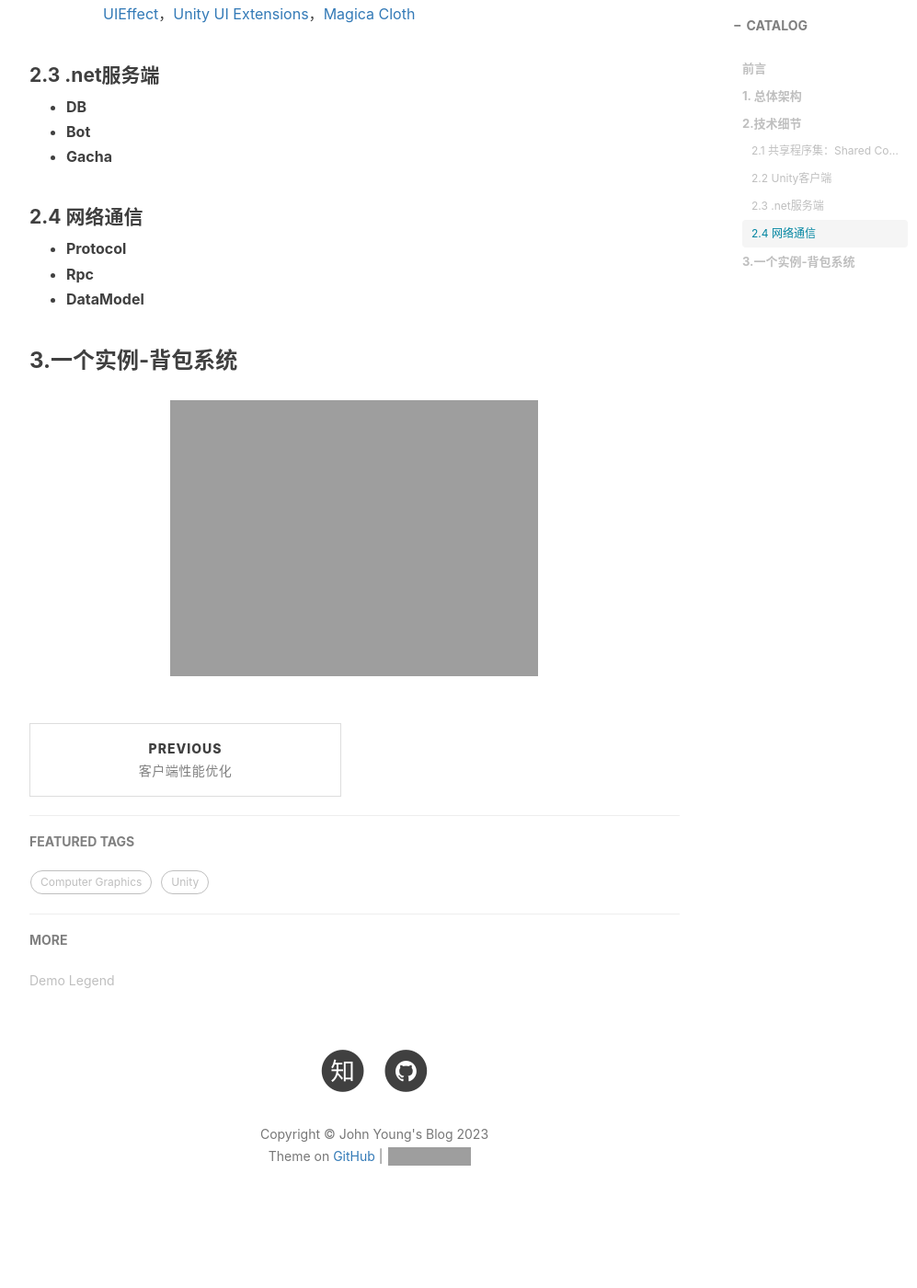
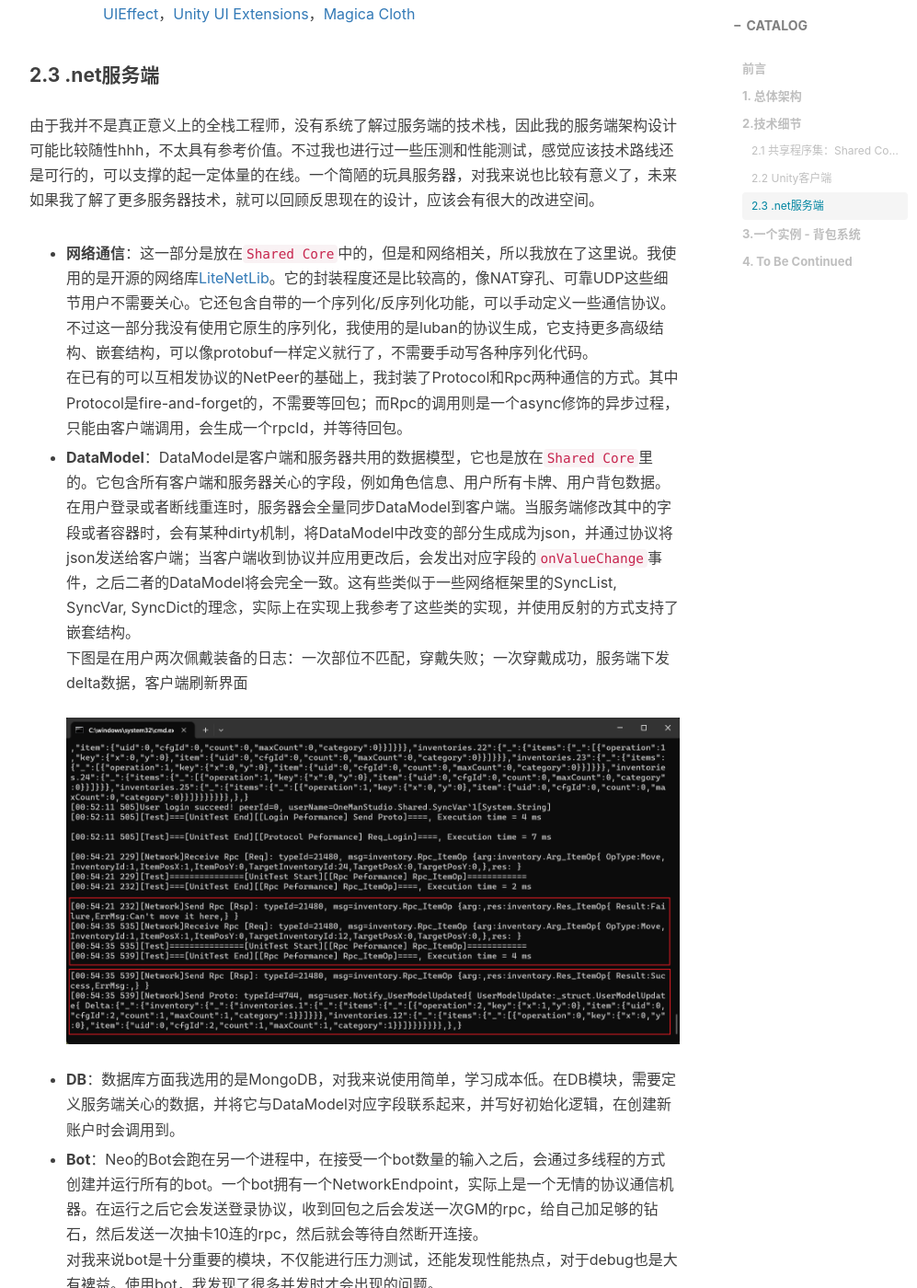
Before and after one commit to JohnYoung404/JohnYoung404.github.io, a Jekyll site: the page built from _posts/2023-11-20-Introduction to Neo.md, in a window 1280 px wide and 1400 px high, scrolled down 9361 px. Shown: the whole window at 92% size, without its empty margins (233-1230 px from the left). Built offline with Jekyll 4.4.1, drawn with Linux system fonts in a browser that asks for light colours; nearby versions of some CDN libraries; comment, search, counter and statistics services are not loaded; before the commit the page ends 10722 px from its top, so only the background shows below that; some of the changed text lies outside the part shown; grey boxes are pictures that could not be loaded.

Commit message:
Update 2023-11-20-Introduction to Neo.md

```diff
--- a/_posts/2023-11-20-Introduction to Neo.md
+++ b/_posts/2023-11-20-Introduction to Neo.md
@@ -96,11 +96,11 @@ patch界面长这样：
 ![](https://johnyoung404.github.io/img/Neo/console.jpg)
 
 * **场景切换**：一个通用的场景切换功能，灵感来自于一个原型制作插件[Feel](https://feel.moremountains.com/)。这个场景切换是一个异步过程：1.用Additive的方式加载过渡场景；2.播放过渡场景的淡入动画与加载circle的动画；3.卸载原场景；4.通过YooAsset的异步加载接口加载目标场景并激活场景；5.播放过渡场景的淡出动画；6.卸载过渡场景。<br/>
-从登录场景切换到大厅的过渡效果：
+从登录场景切换到大厅的过渡效果（gif加载较慢）：
 ![](https://johnyoung404.github.io/img/Neo/scene_loading.gif)
 
 * **UI框架**：UI框架是由我自己开发的，主要包含界面加载、层级管理、界面生命周期事件，一个可拖拽的window类，以及Tween动画的处理。实际上界面打开、关闭也是一个异步过程：例如当界面挂载了tween动画组件时，关闭界面就需要先等待动画播放完成，再将它释放回对象池。<br/>
-这是装备和背包界面的打开/关闭、拖拽、层级处理的效果：
+这是装备和背包界面的打开/关闭、拖拽、层级处理的效果（gif加载较慢）：
 ![](https://johnyoung404.github.io/img/Neo/panels.gif)
 
 * **其他模块**：Neo还有很多功能完善的基础模块：
@@ -114,16 +114,25 @@ patch界面长这样：
 
 #### 2.3 .net服务端
 
-* **DB**
-* **Bot**
-* **Gacha**
+由于我并不是真正意义上的全栈工程师，没有系统了解过服务端的技术栈，因此我的服务端架构设计可能比较随性hhh，不太具有参考价值。不过我也进行过一些压测和性能测试，感觉应该技术路线还是可行的，可以支撑的起一定体量的在线。一个简陋的玩具服务器，对我来说也比较有意义了，未来如果我了解了更多服务器技术，就可以回顾反思现在的设计，应该会有很大的改进空间。
 
-#### 2.4 网络通信
+* **网络通信**：这一部分是放在`Shared Core`中的，但是和网络相关，所以我放在了这里说。我使用的是开源的网络库[LiteNetLib](https://github.com/RevenantX/LiteNetLib)。它的封装程度还是比较高的，像NAT穿孔、可靠UDP这些细节用户不需要关心。它还包含自带的一个序列化/反序列化功能，可以手动定义一些通信协议。不过这一部分我没有使用它原生的序列化，我使用的是luban的协议生成，它支持更多高级结构、嵌套结构，可以像protobuf一样定义就行了，不需要手动写各种序列化代码。<br/>
+在已有的可以互相发协议的NetPeer的基础上，我封装了Protocol和Rpc两种通信的方式。其中Protocol是fire-and-forget的，不需要等回包；而Rpc的调用则是一个async修饰的异步过程，只能由客户端调用，会生成一个rpcId，并等待回包。
 
-* **Protocol**
-* **Rpc**
-* **DataModel**
+* **DataModel**：DataModel是客户端和服务器共用的数据模型，它也是放在`Shared Core`里的。它包含所有客户端和服务器关心的字段，例如角色信息、用户所有卡牌、用户背包数据。在用户登录或者断线重连时，服务器会全量同步DataModel到客户端。当服务端修改其中的字段或者容器时，会有某种dirty机制，将DataModel中改变的部分生成成为json，并通过协议将json发送给客户端；当客户端收到协议并应用更改后，会发出对应字段的`onValueChange`事件，之后二者的DataModel将会完全一致。这有些类似于一些网络框架里的SyncList, SyncVar, SyncDict的理念，实际上在实现上我参考了这些类的实现，并使用反射的方式支持了嵌套结构。<br/>
+下图是在用户两次佩戴装备的日志：一次部位不匹配，穿戴失败；一次穿戴成功，服务端下发delta数据，客户端刷新界面
+![](https://johnyoung404.github.io/img/Neo/move_item.png)
 
-### 3.一个实例-背包系统
+* **DB**：数据库方面我选用的是MongoDB，对我来说使用简单，学习成本低。在DB模块，需要定义服务端关心的数据，并将它与DataModel对应字段联系起来，并写好初始化逻辑，在创建新账户时会调用到。
+
+* **Bot**：Neo的Bot会跑在另一个进程中，在接受一个bot数量的输入之后，会通过多线程的方式创建并运行所有的bot。一个bot拥有一个NetworkEndpoint，实际上是一个无情的协议通信机器。在运行之后它会发送登录协议，收到回包之后会发送一次GM的rpc，给自己加足够的钻石，然后发送一次抽卡10连的rpc，然后就会等待自然断开连接。<br/>
+对我来说bot是十分重要的模块，不仅能进行压力测试，还能发现性能热点，对于debug也是大有裨益。使用bot，我发现了很多并发时才会出现的问题。<br/>
+另外，bot是在同一台电脑跑的，创建线程的消耗是非常可观的，如果要做性能分析最好还是把bot部署到别的物理机器上。经过bot测试，Neo服务端对于上述登录-GM-抽卡的简单流程的响应是没有问题的，在我的机器上抗住1000左右的并发没什么压力。
+
+### 3.一个实例 - 背包系统
+
+在这一节，我将分析Neo的背包系统，让读者能对这个框架有个更完整的视角。
 
 ![](https://johnyoung404.github.io/img/Neo/item_detail.png)
+
+### 4. To Be Continued
```
